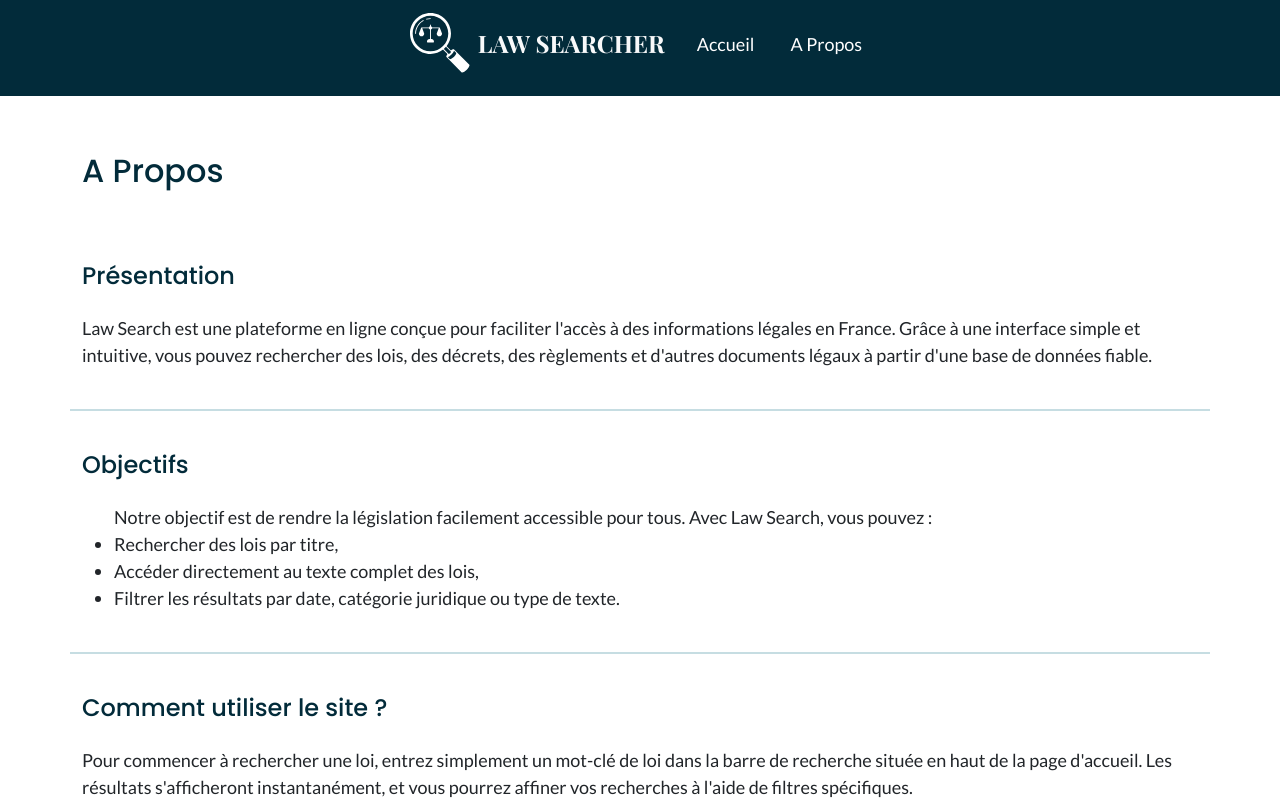
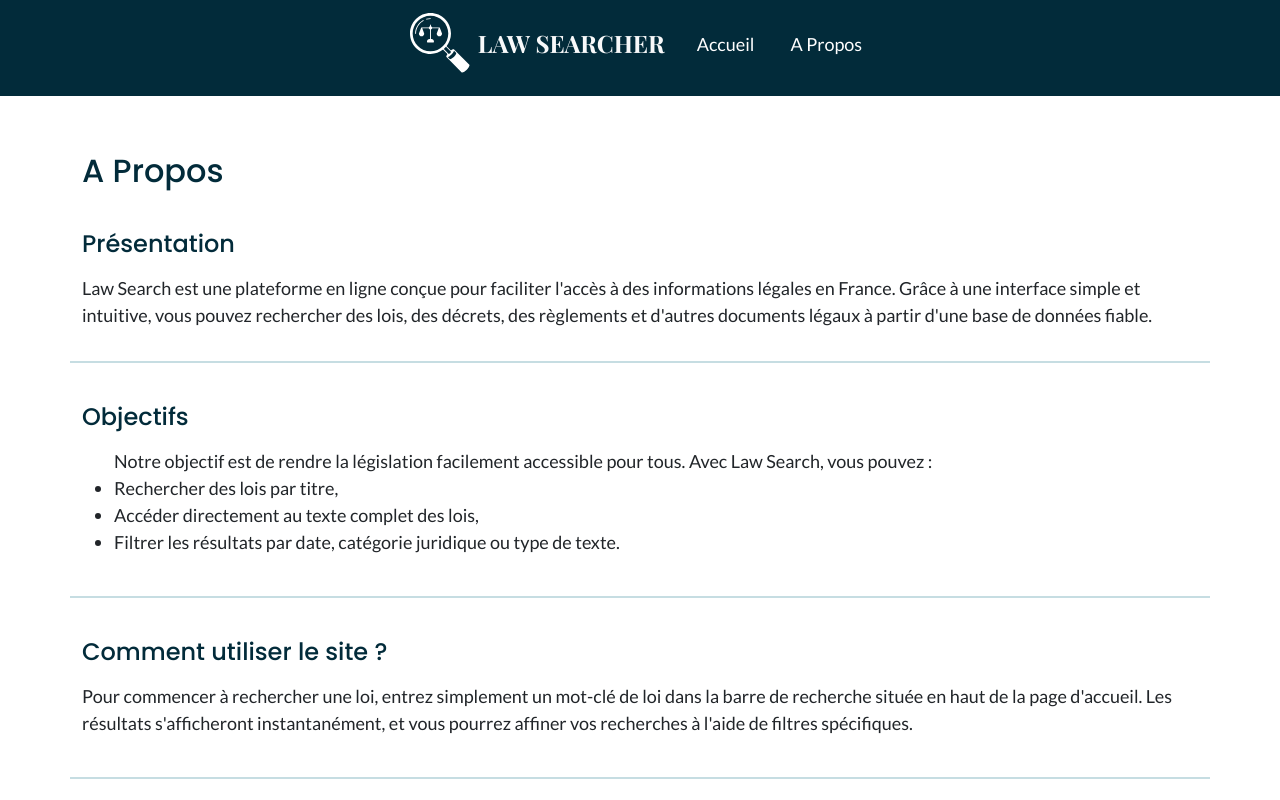
Before and after one commit to Melissa-code/law-searcher, a SvelteKit app: page /apropos in a window 1280 px wide. Shown: the top 800 px of the page. Built offline with nearby package versions, Linux system fonts and the light colour scheme.

Commit message:
Deploy the web site in Netlify

```diff
--- a/src/routes/+page.svelte
+++ b/src/routes/+page.svelte
@@ -61,7 +61,7 @@
     display: grid;
     grid-template-columns: repeat(4, 1fr);
     gap: 20px;
-    margin: 10rem auto;
+    margin: 5rem auto;
     max-width: 1200px;
     justify-content: center;
     align-content: center;
--- a/src/routes/apropos/+page.svelte
+++ b/src/routes/apropos/+page.svelte
@@ -7,16 +7,16 @@
 </div>
 
 <!-- informations about Law Searcher -->
-<div class="container my-md-5 mx-3">
+<div class="container mx-3">
     <div class="row">
-        <div class="col-12 my-4">
-            <h2 class="mb-4">Présentation</h2>
+        <div class="col-12 my-3">
+            <h2 class="mb-3">Présentation</h2>
             <p>Law Search est une plateforme en ligne conçue pour faciliter l'accès à des informations légales en France. Grâce à une interface simple et intuitive, vous pouvez rechercher des lois, des décrets, des règlements et d'autres documents légaux à partir d'une base de données fiable.</p>
         </div>
         <hr>
 
         <div class="col-12 my-4">
-            <h2 class="mb-4">Objectifs</h2>
+            <h2 class="mb-3">Objectifs</h2>
             <ul>
                 Notre objectif est de rendre la législation facilement accessible pour tous. Avec Law Search, vous pouvez :
                 <li>Rechercher des lois par titre,</li>
@@ -27,13 +27,13 @@
         <hr>
 
         <div class="col-12 my-4">
-            <h2 class="mb-4">Comment utiliser le site ?</h2>
+            <h2 class="mb-3">Comment utiliser le site ?</h2>
             <p>Pour commencer à rechercher une loi, entrez simplement un mot-clé de loi dans la barre de recherche située en haut de la page d'accueil. Les résultats s'afficheront instantanément, et vous pourrez affiner vos recherches à l'aide de filtres spécifiques.</p>
         </div>
         <hr>
 
         <div class="col-12 my-4">
-            <h2 class="mb-4">API utilisée pour l'accès aux lois</h2>
+            <h2 class="mb-3">API utilisée pour l'accès aux lois</h2>
             <p>L'API publique data.gouv.fr permet de récupérer les données sur les lois et garantir l'actualisation des informations.</p>
         </div>
     </div>
```
Also changed, not shown: 1 other file (tests, documents, lock files or other folders).
